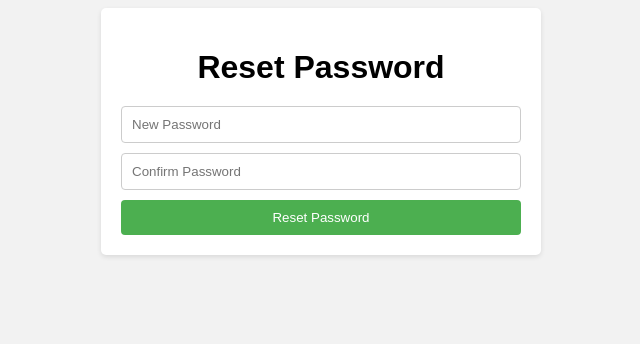
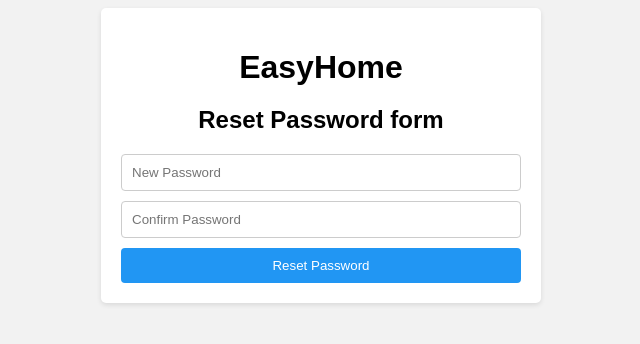
Before and after one commit to alvarovegaromero/EasyHome-Backend, a Django app: template Backend/users/templates/password_reset.html in a window 1280 px wide. Shown: the top 344 px of the page, without its empty margins (319-959 px from the left). Run offline with Django 5.2, Linux system fonts and the light colour scheme; the template is opened without the code that fills it, so the values that code supplies are empty.

Commit message:
reset_password page added and filled

```diff
--- a/Backend/users/templates/password_reset.html
+++ b/Backend/users/templates/password_reset.html
@@ -22,6 +22,11 @@
             margin-bottom: 20px;
         }
 
+        h2 {
+            text-align: center;
+            margin-bottom: 20px;
+        }
+
         input[type="password"] {
             width: 100%;
             padding: 10px;
@@ -34,7 +39,7 @@
         button[type="submit"] {
             width: 100%;
             padding: 10px;
-            background-color: #4CAF50;
+            background-color: #2196F3;
             color: #fff;
             border: none;
             border-radius: 4px;
@@ -42,13 +47,14 @@
         }
 
         button[type="submit"]:hover {
-            background-color: #45a049;
+            background-color: #1c87db;
         }
     </style>
 </head>
 <body>
     <div class="container">
-        <h1>Reset Password</h1>
+        <h1>EasyHome</h1>
+        <h2>Reset Password form</h2>
         <form>
             <input type="password" name="password" placeholder="New Password" required>
             <input type="password" name="confirm_password" placeholder="Confirm Password" required>
--- a/Backend/users/urls.py
+++ b/Backend/users/urls.py
@@ -1,5 +1,6 @@
 from django.urls import path
 from .views import LoginAPIView, LogoutAPIView, ProfileAPIView, RegisterAPIView, ResetPasswordAPIView
+from .views import reset_password
 
 urlpatterns = [
     path('login', LoginAPIView.as_view(), name='login'),
@@ -7,4 +8,5 @@ urlpatterns = [
     path('register', RegisterAPIView.as_view(), name='logout'),
     path('profile', ProfileAPIView.as_view(), name='profile'),
     path('reset-password', ResetPasswordAPIView.as_view(), name='reset-password'),
+    path('reset-password-form/', reset_password, name='reset_password'),
 ]
--- a/Backend/users/views.py
+++ b/Backend/users/views.py
@@ -141,3 +141,8 @@ class ResetPasswordAPIView(APIView):
         except Exception as e:
             logger.error("An error occurred during log in: %s" % str(e))
             return Response("Internal Server Error", status=status.HTTP_500_INTERNAL_SERVER_ERROR)
+
+from django.shortcuts import render
+
+def reset_password(request):
+    return render(request, 'password_reset.html')
```
